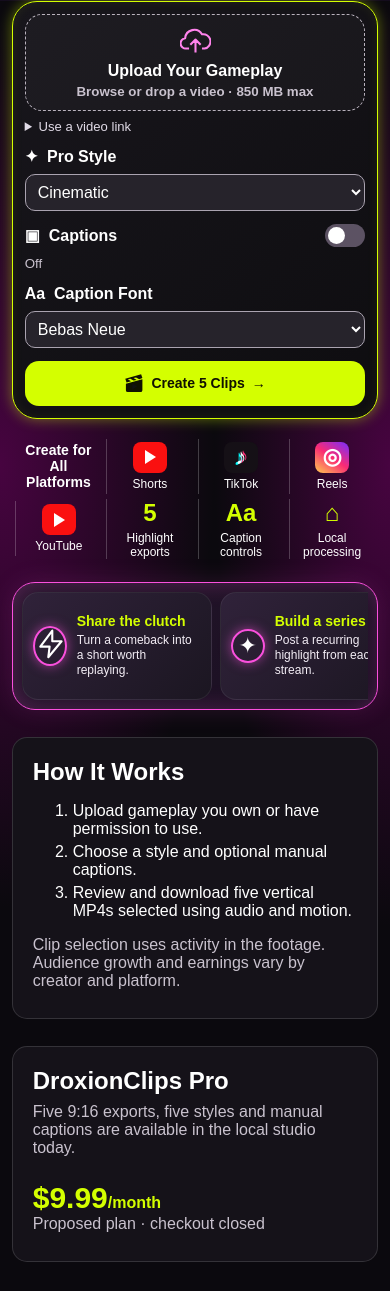
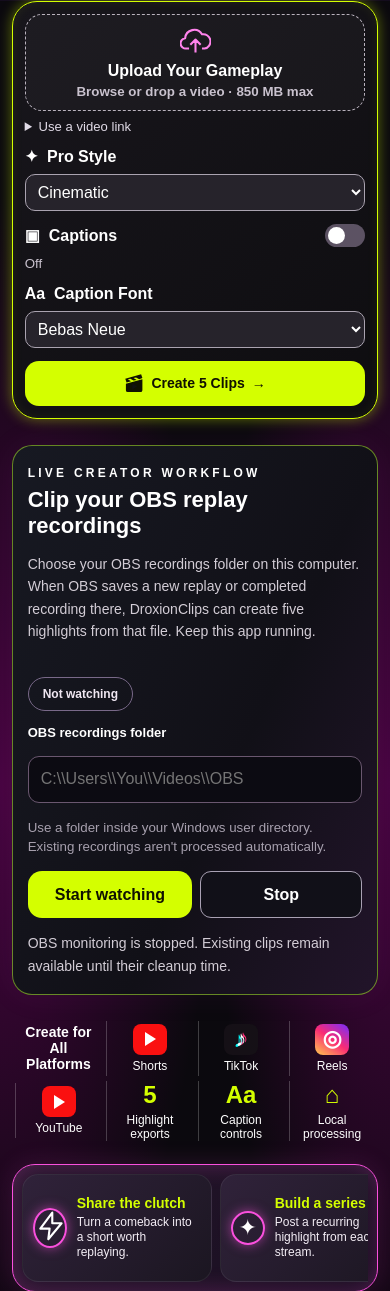
Before and after one commit to 1droxion/droxion0, a FastAPI app: page / in a window 390 px wide. Shown: the part 569-1860 px from the top of the page. Run offline with FastAPI, Linux system fonts and the light colour scheme.

Commit message:
Add authorized YouTube references and OBS replay clipping
* Recognize creator-owned YouTube video and livestream references safely

* Add local OBS replay-folder watcher for completed creator recordings

* Integrate YouTube creator references and local OBS recording watcher

* Add OBS replay-folder workflow and clear YouTube recording guidance

* Wire YouTube reference uploads and OBS start/stop controls

* Style local OBS monitoring controls for phone and desktop

* Add view-latest OBS highlight action

* Display five clips generated from completed OBS recordings

* Test YouTube reference and OBS watcher behavior

* Update YouTube rejection expectation for upload-first flow

* Document OBS replay-buffer setup and authorized YouTube reference limitations

* Align tests with YouTube reference-only guidance

* Align tests with YouTube reference-only guidance

* Recognize valid YouTube link formats in studio controls

* Exercise valid YouTube reference plus creator recording in browser test

* Fix JavaScript regex parsing and restore mobile navigation

```diff
--- a/projects/d6x8-clips/app.py
+++ b/projects/d6x8-clips/app.py
@@ -12,6 +12,9 @@ import time
 import uuid
 from pathlib import Path
 from PIL import ImageFont
+from pydantic import BaseModel
+from creator_sources import creator_video_reference
+from obs_watch import RecordingWatcher, safe_recordings_directory
 from urllib.parse import urlparse, urlunsplit
 
 import numpy as np
@@ -49,7 +52,7 @@ processing = threading.BoundedSemaphore(1)
 
 @app.middleware("http")
 async def guard_upload(request: Request, call_next):
-    if request.method == "POST" and request.url.path == "/api/jobs":
+    if request.method == "POST" and request.url.path in ("/api/jobs", "/api/obs/start", "/api/obs/stop"):
         origin = request.headers.get("origin")
         if origin and origin != f"{request.url.scheme}://{request.headers['host']}":
             return JSONResponse({"detail": "Open the local studio to submit footage."}, 403)
@@ -58,6 +61,10 @@ async def guard_upload(request: Request, call_next):
             return JSONResponse({"detail": "A valid upload size is required."}, 411)
         if int(length) > MAX_BYTES + 1024 * 1024:
             return JSONResponse({"detail": "Maximum video size is 850 MB."}, 413)
+        if request.url.path != "/api/jobs":
+            if not request.headers.get("content-type", "").startswith("application/json"):
+                return JSONResponse({"detail": "Send a JSON request from the local studio."}, 415)
+            return await call_next(request)
         if not processing.acquire(blocking=False):
             return JSONResponse({"detail": "A clip job is running. Wait for it to finish."}, 409)
         try:
@@ -299,8 +306,12 @@ async def new_job(request: Request, video: UploadFile | None=File(default=None),
                   url: str | None=Form(default=None), template: str=Form(default="neon"),
                   captions: bool=Form(default=False), caption_text: str=Form(default=""),
                   caption_font: str=Form(default="impact")):
-    if bool(video)==bool(url and url.strip()):
-        raise HTTPException(400,"Choose a file or direct MP4 link.")
+    youtube_ref = creator_video_reference(url) if url else None
+    if youtube_ref:
+        if not video:
+            raise HTTPException(400, "This YouTube link identifies a video only. Upload your own original recording to create clips.")
+    elif bool(video) == bool(url and url.strip()):
+        raise HTTPException(400, "Choose a recording or direct video file link.")
     if template not in THEMES:
         raise HTTPException(400,"Invalid template.")
     if caption_font not in CAPTION_FONTS:
@@ -311,7 +322,7 @@ async def new_job(request: Request, video: UploadFile | None=File(default=None),
             raise HTTPException(400,"Enter one caption line (1–65 characters).")
     else:
         caption_text = ""
-    if url:
+    if url and not youtube_ref:
         try:
             parsed = urlparse(url.strip())
             if parsed.scheme != "https" or not parsed.hostname or not re.search(r"\.(mp4|m4v|mov)$", parsed.path, re.I):
@@ -341,15 +352,91 @@ async def new_job(request: Request, video: UploadFile | None=File(default=None),
         finally:
             await video.close()
     with lock:
-        jobs[job_id]={"status":"queued","progress":0,"message":"Queued","clips":[]}
+        jobs[job_id]={"status":"queued","progress":0,"message":"Queued","clips":[],
+                      "video_reference": youtube_ref}
     worker = threading.Thread(
         target=process,
-        args=(job_id, source, template, caption_text, caption_font, url.strip() if url else None),
+        args=(job_id, source, template, caption_text, caption_font,
+              None if youtube_ref else (url.strip() if url else None)),
         daemon=True,
     )
     worker.start()
     request.state.worker_started = True
     return {"job_id":job_id}
+
+class OBSWatchSettings(BaseModel):
+    directory: str
+    source_url: str = ""
+    template: str = "neon"
+    captions: bool = False
+    caption_text: str = ""
+    caption_font: str = "bebasneue"
+
+
+def completed_obs_recording(source: Path, options: dict):
+    """Queue one finished, creator-recorded OBS file. No stream downloading."""
+    if not processing.acquire(blocking=False):
+        return None
+    folder = None
+    try:
+        expire_exports()
+        job_id = uuid.uuid4().hex
+        folder = WORKSPACE / job_id
+        folder.mkdir(parents=True, exist_ok=False)
+        target = folder / "source.mp4"
+        # Copy only previously checked, directly contained recordings.
+        if source.is_symlink() or source.stat().st_size > MAX_BYTES:
+            raise ValueError("OBS recording must be a normal file under 850 MB.")
+        with source.open("rb") as inp, target.open("wb") as out:
+            shutil.copyfileobj(inp, out, length=1024 * 1024)
+        with lock:
+            jobs[job_id] = {"status": "queued", "progress": 0, "message": "OBS recording queued",
+                            "clips": [], "video_reference": options.get("youtube_reference")}
+        worker = threading.Thread(
+            target=process,
+            args=(job_id, target, options["template"], options["caption_text"], options["caption_font"], None),
+            daemon=True)
+        worker.start()
+        return job_id
+    except Exception:
+        if folder:
+            shutil.rmtree(folder, ignore_errors=True)
+        processing.release()
+        raise
+
+
+obs_watcher = RecordingWatcher(completed_obs_recording)
+
+
+@app.post("/api/obs/start")
+def start_obs_watching(settings: OBSWatchSettings):
+    if settings.template not in THEMES or settings.caption_font not in CAPTION_FONTS:
+        raise HTTPException(400, "Invalid style or font.")
+    caption_text = settings.caption_text.strip() if settings.captions else ""
+    if settings.captions and (not caption_text or len(caption_text) > 65 or len(caption_text.splitlines()) != 1):
+        raise HTTPException(400, "Enter one caption line (1–65 characters).")
+    yt_ref = creator_video_reference(settings.source_url) if settings.source_url else None
+    if settings.source_url and not yt_ref:
+        raise HTTPException(400, "Use a valid YouTube watch or live link, or leave the reference empty.")
+    try:
+        directory = safe_recordings_directory(settings.directory)
+        return obs_watcher.start(str(directory), {
+            "template": settings.template, "caption_text": caption_text,
+            "caption_font": settings.caption_font, "youtube_reference": yt_ref,
+        })
+    except (ValueError, OSError) as error:
+        raise HTTPException(400, str(error)) from error
+
+
+@app.post("/api/obs/stop")
+def stop_obs_watching():
+    return obs_watcher.stop()
+
+
+@app.get("/api/obs/status")
+def obs_watching_status():
+    return obs_watcher.status()
+
 
 @app.get("/api/jobs/{job_id}")
 def job_info(job_id: str):
--- a/projects/d6x8-clips/index.html
+++ b/projects/d6x8-clips/index.html
@@ -63,7 +63,7 @@
                 <strong id="filename">Upload Your Gameplay</strong>
                 <small>Browse or drop a video · 850 MB max</small>
               </label>
-              <details id="linkOptions"><summary>Use a video link</summary><label class="visually-hidden" for="url">Direct video URL</label><input id="url" name="url" type="url" placeholder="https://…/gameplay.mp4"><small>Direct public HTTPS MP4, M4V or MOV. For YouTube or Twitch, upload footage you have permission to use.</small></details>
+              <details id="linkOptions"><summary>Use a video link</summary><label class="visually-hidden" for="url">Direct video URL</label><input id="url" name="url" type="url" placeholder="https://…/gameplay.mp4"><small>Direct public HTTPS MP4/MOV or your own YouTube video/live link. For YouTube, also upload the original recording — it is not downloaded from YouTube.</small></details>
             </div>
             <div class="field divider">
               <label for="template">✦ &nbsp;Pro Style</label>
@@ -101,6 +101,14 @@
         <div class="status" id="status" hidden role="status" aria-live="polite"><p id="message"></p><progress max="100" id="bar" value="0"></progress></div>
         <div class="results" id="results" aria-live="polite"></div>
       </section>
+      <section id="obs" class="obs-studio" aria-labelledby="obs-title">
+        <div class="obs-intro"><div><span class="eyebrow">Live creator workflow</span><h2 id="obs-title">Clip your OBS replay recordings</h2><p>Choose your OBS recordings folder on this computer. When OBS saves a new replay or completed recording there, DroxionClips can create five highlights from that file. Keep this app running.</p></div><span class="obs-state" id="obsState">Not watching</span></div>
+        <div class="obs-controls">
+          <div class="field obs-folder"><label for="obsFolder">OBS recordings folder</label><input id="obsFolder" type="text" placeholder="C:\\Users\\You\\Videos\\OBS" autocomplete="off"><small>Use a folder inside your Windows user directory. Existing recordings aren't processed automatically.</small></div>
+          <div class="obs-actions"><button type="button" class="cta" id="obsStart">Start watching</button><button type="button" class="obs-stop" id="obsStop">Stop</button></div>
+        </div>
+        <p id="obsMessage" class="obs-message" role="status" aria-live="polite">For live streams, use OBS Replay Buffer or recording segments. The app processes saved files, not an active YouTube stream.</p><button id="obsView" type="button" class="obs-stop" hidden>View latest OBS clips</button>
+      </section>
       <section class="platforms" aria-label="Platforms and studio features">
         <strong>Create for<br>All Platforms</strong>
         <span><i class="youtube" aria-hidden="true"></i>Shorts</span>
--- a/projects/d6x8-clips/static/studio.css
+++ b/projects/d6x8-clips/static/studio.css
@@ -142,3 +142,21 @@ footer{padding-block:14px 24px}
   .top-inner{gap:6px}
   .top-cta{padding-inline:.65em}
 }
+
+
+/* Creator-owned OBS local recording monitor */
+.obs-studio{padding:22px 24px;margin:26px 0;border:1px solid #b8fc2c80;border-radius:20px;background:linear-gradient(115deg,#171922,#111017 60%,#22142a);box-shadow:0 0 35px #e552e410}
+.obs-intro{display:flex;align-items:start;justify-content:space-between;gap:20px}
+.obs-intro h2{margin:6px 0;font-size:clamp(22px,2.2vw,32px)}
+.obs-intro p,.obs-message{color:#d3cdd6;font-size:14px;line-height:1.6;max-width:750px}
+.obs-state{font-size:12px;white-space:nowrap;padding:9px 14px;border:1px solid #796989;border-radius:20px;color:#f0e7f2;font-weight:800}
+.obs-state.active{border-color:#d4ff00;background:#a7dd0021;color:#e8ff81}
+.obs-controls{display:flex;align-items:end;gap:15px;margin-top:14px}
+.obs-folder{flex:1;min-width:0}
+.obs-folder label{display:block;font-size:13px;font-weight:800;margin-bottom:8px}
+.obs-folder input{width:100%;min-height:47px;border:1px solid #6a576f;border-radius:11px;padding:12px;background:#0c0b12;color:white;font:inherit}
+.obs-folder small{display:block;color:#a7a0ae;line-height:1.45;margin-top:7px}
+.obs-actions{display:flex;gap:8px}
+.obs-stop{min-height:47px;border-radius:11px;border:1px solid #a9a1b3;background:#111018;color:white;padding:9px 17px;font-weight:850}
+.obs-message{margin-bottom:0}
+@media(max-width:760px){.obs-studio{padding:17px 15px}.obs-intro,.obs-controls{flex-direction:column;align-items:stretch}.obs-state{align-self:start}.obs-actions{display:flex}.obs-actions button{flex:1}}
--- a/projects/d6x8-clips/static/studio.js
+++ b/projects/d6x8-clips/static/studio.js
@@ -1,3 +1,17 @@
+const isYouTube = raw => {
+  try {
+    const u = new URL(raw)
+    if (u.protocol !== 'https:') return false
+    const host = u.hostname.replace(/^(www\.|m\.)/, '')
+    let id = ''
+    if (host === 'youtu.be') id = u.pathname.split('/')[1] || ''
+    else if (host === 'youtube.com') {
+      if (u.pathname === '/watch') id = u.searchParams.get('v') || ''
+      else if (/^\/(?:live|shorts)\/[a-zA-Z0-9_-]+$/.test(u.pathname)) id = u.pathname.split('/')[2]
+    }
+    return /^[a-zA-Z0-9_-]{11}$/.test(id)
+  } catch { return false }
+}
 const byId = id => document.getElementById(id)
 const form = byId('form')
 const file = byId('file')
@@ -39,13 +53,12 @@ function selectFile(next) {
   selectedFile = next
   byId('filename').textContent = next.name
   byId('status').hidden = true
-  url.value = ''
-  byId('linkOptions').open = false
+  if (!isYouTube(url.value.trim())) { url.value = ''; byId('linkOptions').open = false }
 }
 
 file.addEventListener('change', () => selectFile(file.files[0]))
 url.addEventListener('input', () => {
-  if (url.value.trim()) {
+  if (url.value.trim() && !isYouTube(url.value.trim())) {
     file.value = ''
     selectFile(null)
   }
@@ -107,11 +120,12 @@ form.addEventListener('submit', async event => {
   event.preventDefault()
   const link = url.value.trim()
   if (!selectedFile && !link) return show('Upload gameplay or enter a direct video link.', 0, true)
+  if (isYouTube(link) && !selectedFile) return show('YouTube link recognized. Upload your own original recording too; YouTube video download is not supported.', 0, true)
   if (caption.checked && !text.value.trim()) return show('Enter a caption or switch captions off.', 0, true)
 
   const body = new FormData()
   if (selectedFile) body.append('video', selectedFile)
-  else body.append('url', link)
+  if (link && (!selectedFile || isYouTube(link))) body.append('url', link)
   body.append('template', byId('template').value)
   body.append('captions', String(caption.checked))
   body.append('caption_font', font.value)
@@ -142,3 +156,88 @@ form.addEventListener('submit', async event => {
     generate.disabled = false
   }
 })
+
+const obsStart = byId('obsStart')
+const obsStop = byId('obsStop')
+const obsState = byId('obsState')
+const obsMessage = byId('obsMessage')
+const obsView = byId('obsView')
+let lastOBSJob = null
+async function readOBSStatus() {
+  try {
+    const response = await fetch('/api/obs/status')
+    if (!response.ok) return
+    const data = await response.json()
+    obsState.textContent = data.watching ? 'Watching OBS folder' : 'Not watching'
+    obsState.classList.toggle('active', data.watching)
+    obsMessage.textContent = data.last_error
+      ? data.last_error
+      : data.watching
+        ? 'Monitoring new completed recordings. ' + data.processed_count + ' file(s) queued.'
+        : 'OBS monitoring is stopped. Existing clips remain available until their cleanup time.'
+    if (data.last_job && data.last_job !== lastOBSJob) {
+      lastOBSJob = data.last_job
+      obsView.hidden = false
+      obsMessage.textContent = 'New OBS recording queued. Job: ' + data.last_job + '. Check the results using your clips dashboard.'
+    }
+  } catch { obsMessage.textContent = 'Could not read OBS watcher status.' }
+}
+obsStart.addEventListener('click', async () => {
+  const directory = byId('obsFolder').value.trim()
+  if (!directory) { obsMessage.textContent = 'Enter your OBS recording folder path first.'; return }
+  obsStart.disabled = true
+  try {
+    const response = await fetch('/api/obs/start', {
+      method:'POST', headers:{'Content-Type':'application/json'},
+      body: JSON.stringify({
+        directory,
+        source_url: isYouTube(url.value.trim()) ? url.value.trim() : '',
+        template:byId('template').value,
+        captions:caption.checked,
+        caption_text:caption.checked ? text.value.trim() : '',
+        caption_font:font.value
+      })
+    })
+    const data = await response.json()
+    if (!response.ok) throw new Error(data.detail || 'Could not start watcher.')
+    obsMessage.textContent = 'Watching ' + data.directory + '. Save a new OBS replay or completed recording.'
+  } catch (error) { obsMessage.textContent = error.message }
+  finally { obsStart.disabled = false; readOBSStatus() }
+})
+obsStop.addEventListener('click', async () => {
+  try {
+    const response = await fetch('/api/obs/stop', {method:'POST',headers:{'Content-Type':'application/json'},body:'{}'})
+    if (!response.ok) throw new Error('Could not stop OBS monitoring.')
+    obsMessage.textContent = 'OBS monitoring stopped.'
+    readOBSStatus()
+  } catch (error) { obsMessage.textContent = error.message }
+})
+setInterval(readOBSStatus, 4500)
+readOBSStatus()
+
+obsView.addEventListener('click', async () => {
+  if (!lastOBSJob) return
+  results.replaceChildren()
+  const update = async () => {
+    const response = await fetch('/api/jobs/' + encodeURIComponent(lastOBSJob))
+    if (!response.ok) throw new Error('Latest OBS clips are no longer available.')
+    const data = await response.json()
+    if (data.status === 'error') throw new Error(data.message || 'Could not render OBS clips.')
+    if (data.status === 'done') {
+      show('Five OBS highlights ready.', 100)
+      showClips(data.clips)
+      byId('studio').scrollIntoView({behavior:'smooth'})
+      return true
+    }
+    show(data.message || 'Processing OBS footage…', data.progress || 5)
+    byId('studio').scrollIntoView({behavior:'smooth'})
+    return false
+  }
+  try {
+    for (let i = 0; i < 180; i++) {
+      if (await update()) return
+      await new Promise(resolve => setTimeout(resolve, 1200))
+    }
+    throw new Error('OBS processing is taking longer than expected.')
+  } catch (error) { obsMessage.textContent = error.message }
+})
```
Also changed, not shown: projects/d6x8-clips/creator_sources.py (added, +36 -0 lines), projects/d6x8-clips/obs_watch.py (added, +120 -0 lines), projects/d6x8-clips/tests/browser_check.py (+2 -2 lines), projects/d6x8-clips/tests/test_sources_obs.py (added, +86 -0 lines), projects/d6x8-clips/README.md.
